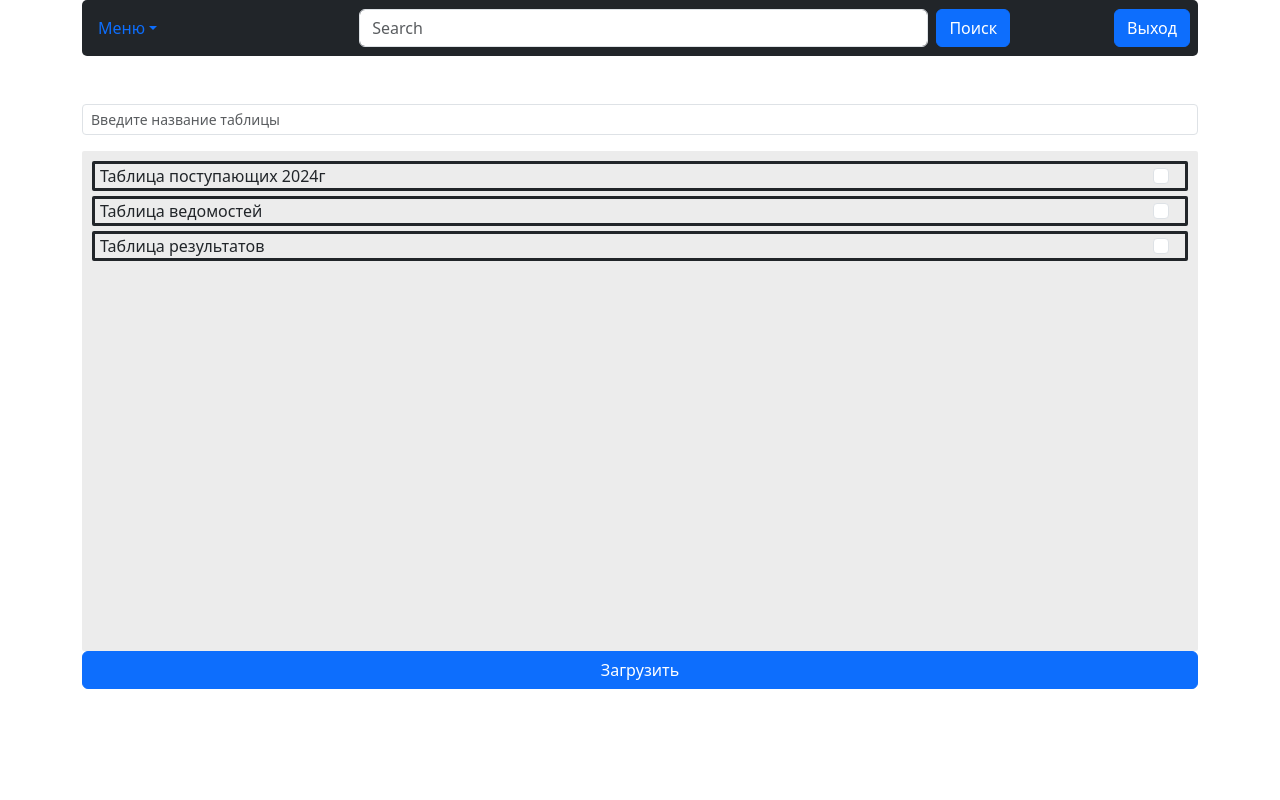
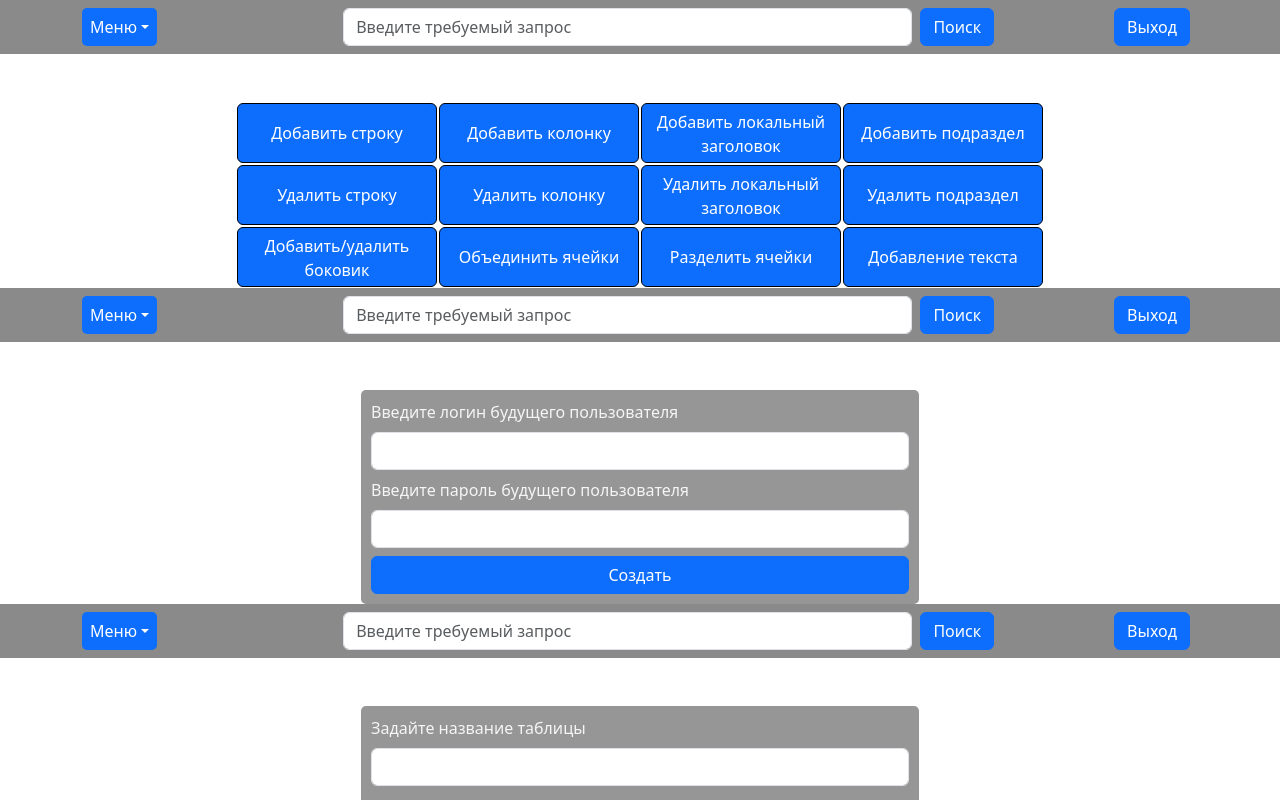
Before and after one commit to tra1t69/table_master, a React (Create React App) app: page / in a window 1280 px wide. Shown: the top 800 px of the page. Built offline with nearby package versions, Linux system fonts and the light colour scheme.

Commit message:
modify_nav_download_etc

```diff
--- a/src/App.tsx
+++ b/src/App.tsx
@@ -1,16 +1,17 @@
 import React, {FC} from 'react';
 import './App.css';
-import LoginPage from './components/pages/login';
 import 'bootstrap/dist/css/bootstrap.min.css';
 import CreateTablePage from './components/pages/createTable';
 import CreateUserPage from './components/pages/createUser';
 import TableRedactorPage from './components/pages/tableRedactor';
 import DownloadPage from './components/pages/download';
-
 const App:FC = () =>{
   return (
 
     <div>
+      <TableRedactorPage />
+      <CreateUserPage/>
+      <CreateTablePage/>
       <DownloadPage />
     </div>
   );
--- a/src/components/pages/createTable.css
+++ b/src/components/pages/createTable.css
@@ -1,6 +1,6 @@
 .form{
   width: 50%;
-  background-color: rgb(245, 245, 245);
+  background-color: #BCBCBC;
   padding: 10px;
   border-radius: 5px;
   margin-left: 25%;
--- a/src/components/pages/createTable.tsx
+++ b/src/components/pages/createTable.tsx
@@ -45,7 +45,7 @@ const CreateTablePage:FC = () =>{
     <Container className="mt-5" >
     <Form  onSubmit={onSubmit} className="form d-flex flex-column justify-content-center">
     <Form.Group className="mb-2">
-      <Form.Label>Название таблицы</Form.Label>
+      <Form.Label>Задайте название таблицы</Form.Label>
       <Form.Control
       type="text"
       name="table-name"
@@ -54,7 +54,7 @@ const CreateTablePage:FC = () =>{
       />
     </Form.Group>
     <Form.Group className="mb-2">
-      <Form.Label>Количество колонок</Form.Label>
+      <Form.Label>Укажите количество колонок</Form.Label>
       <Form.Control
       type="text"
       name="column"
@@ -63,7 +63,7 @@ const CreateTablePage:FC = () =>{
       />
     </Form.Group>
     <Form.Group className="mb-2">
-      <Form.Label>Количество строк</Form.Label>
+      <Form.Label>Укажите количество строк</Form.Label>
       <Form.Control
       type="text"
       name="row"
--- a/src/components/pages/createUser.css
+++ b/src/components/pages/createUser.css
@@ -1,7 +1,8 @@
 .form{
   width: 50%;
-  background-color: rgb(245, 245, 245);
+  background-color: rgb(150, 150, 150);
   padding: 10px;
   border-radius: 5px;
   margin-left: 25%;
+  color: rgb(245, 245, 245);
 }
--- a/src/components/pages/createUser.tsx
+++ b/src/components/pages/createUser.tsx
@@ -25,7 +25,7 @@ const CreateUserPage:FC = () =>{
     <Container className="mt-5">
     <Form onSubmit={onSubmit}  className="form d-flex flex-column justify-content-center">
     <Form.Group className="mb-2">
-      <Form.Label>Логин</Form.Label>
+      <Form.Label>Введите логин будущего пользователя</Form.Label>
       <Form.Control
       type="text"
       name="table-name"
@@ -34,7 +34,7 @@ const CreateUserPage:FC = () =>{
       />
     </Form.Group>
     <Form.Group className="mb-2">
-      <Form.Label>Пароль</Form.Label>
+      <Form.Label>Введите пароль будущего пользователя</Form.Label>
       <Form.Control
       type="text"
       name="column"
--- a/src/components/pages/download.css
+++ b/src/components/pages/download.css
@@ -6,9 +6,17 @@ border-radius: 2px;
 padding: 10px;
 }
 .item{
-border: solid;
-border-radius: 2px;
-margin-bottom: 5px;
-padding-left: 5px;
+background-color: rgb(13, 110, 253);
+border-radius: 10px;
+border-width: 3px;
+margin-bottom: 8px;
+padding: 10px 10px;
 width: 100%;
+color: white;
 }
+.form-check-input:checked {
+  border-color: rgb(51, 51, 51);
+}
+.button{
+  border-radius: 0 0 5px 5px;
+}
--- a/src/components/pages/download.tsx
+++ b/src/components/pages/download.tsx
@@ -2,6 +2,7 @@ import React, { FC, FormEvent, useState, ChangeEvent } from "react";
 import Header from "./header";
 import { Container, InputGroup, Form, Button } from "react-bootstrap";
 import './download.css'
+import { cp } from "fs";
 const DownloadPage:FC = () =>{
 
   return(
@@ -17,26 +18,23 @@ const DownloadPage:FC = () =>{
       <div className="item d-flex flex-row align-items-center justify-content-between">
       <div className="">Таблица поступающих 2024г</div>
       <Form.Check
-            inline
             name="group1"
           />
       </div>
       <div className="item d-flex flex-row align-items-center justify-content-between">
       <div className="">Таблица ведомостей</div>
       <Form.Check
-            inline
-            name="group1"
+            name="group2"
           />
       </div>
       <div className="item d-flex flex-row align-items-center justify-content-between">
       <div className="">Таблица результатов</div>
       <Form.Check
-            inline
-            name="group1"
+            name="group3"
           />
       </div>
     </Form>
-    <Button className="ml-auto">Загрузить</Button>
+    <Button className="ml-auto button">Загрузить</Button>
     </Container>
     </div>
   )
--- a/src/components/pages/header.css
+++ b/src/components/pages/header.css
@@ -1,6 +1,10 @@
-.nav{
+#nav-dropdown{
+  color: white;
+  background-color: rgb(13, 110, 253);
   border-radius: 5px;
+  padding: 7px 8px;
 }
-.list_title{
-  color: white;
+.navbar{
+  background-color: rgb(138, 138, 138);
+
 }
--- a/src/components/pages/header.tsx
+++ b/src/components/pages/header.tsx
@@ -8,25 +8,28 @@ const Header:FC =()=>{
   }
 
   return(
-    <Container>
-    <Navbar bg='dark' className='nav' onSubmit={onSubmit}>
-      <NavDropdown title="Меню" id="nav-dropdown">
+
+    <Navbar onSubmit={onSubmit} className='navbar' >
+      <Container>
+      <NavDropdown title={<span className='navDropdown'>Меню</span>} id="nav-dropdown" >
         <NavDropdown.Item eventKey="1">Редактировать таблицу</NavDropdown.Item>
         <NavDropdown.Item eventKey="2">Загрузить таблицу</NavDropdown.Item>
         <NavDropdown.Divider />
-        <NavDropdown.Item eventKey="3">Помощь</NavDropdown.Item>
+        <NavDropdown.Item eventKey="3">Настройки</NavDropdown.Item>
+        <NavDropdown.Item eventKey="4">Помощь</NavDropdown.Item>
       </NavDropdown>
       <Form className='d-flex flex-row col-7 offset-2'>
           <Form.Control
             type="text"
-            placeholder="Search"
+            placeholder="Введите требуемый запрос"
             className="mr-sm-2"
           />
           <Button className='ms-2' type="submit">Поиск</Button>
       </Form>
       <Button type="submit" className="ms-lg-auto me-lg-2">Выход</Button>
+      </Container>
     </Navbar>
-    </Container>
+
   )
 }
 
```
